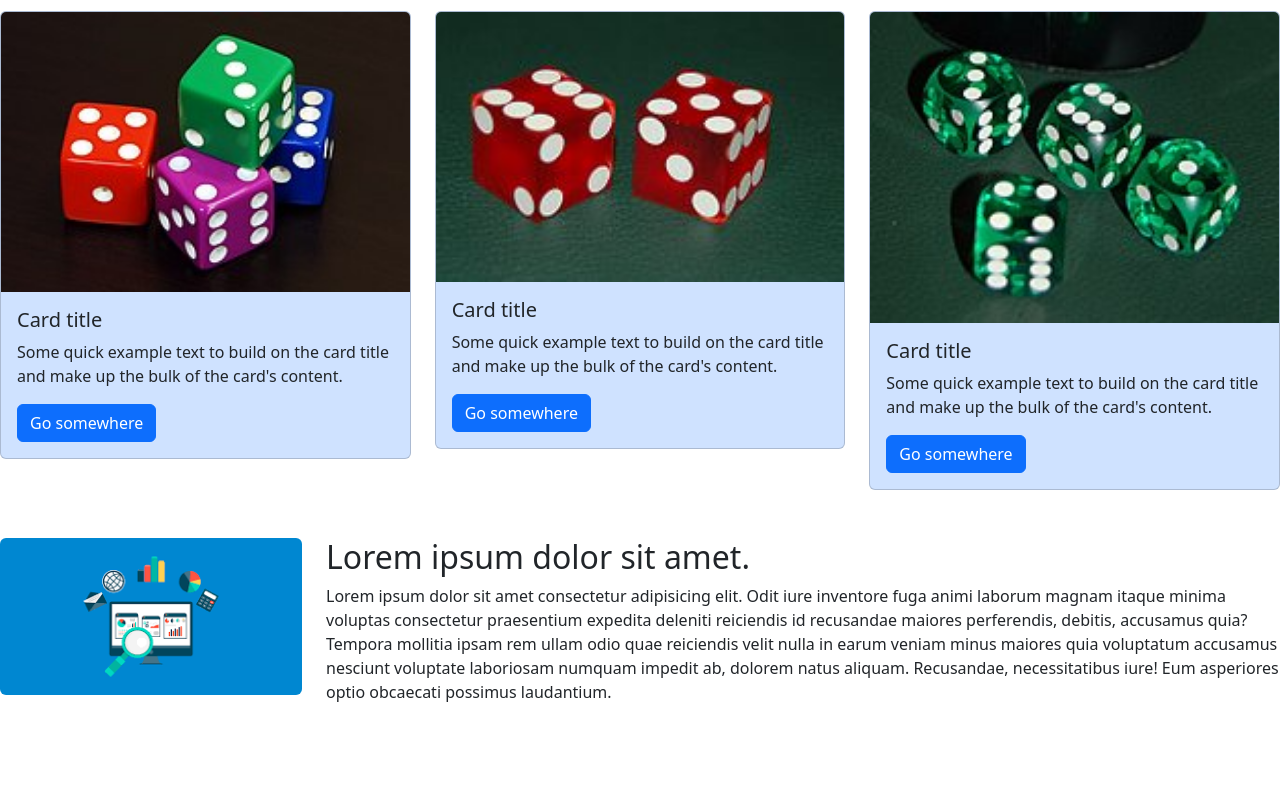
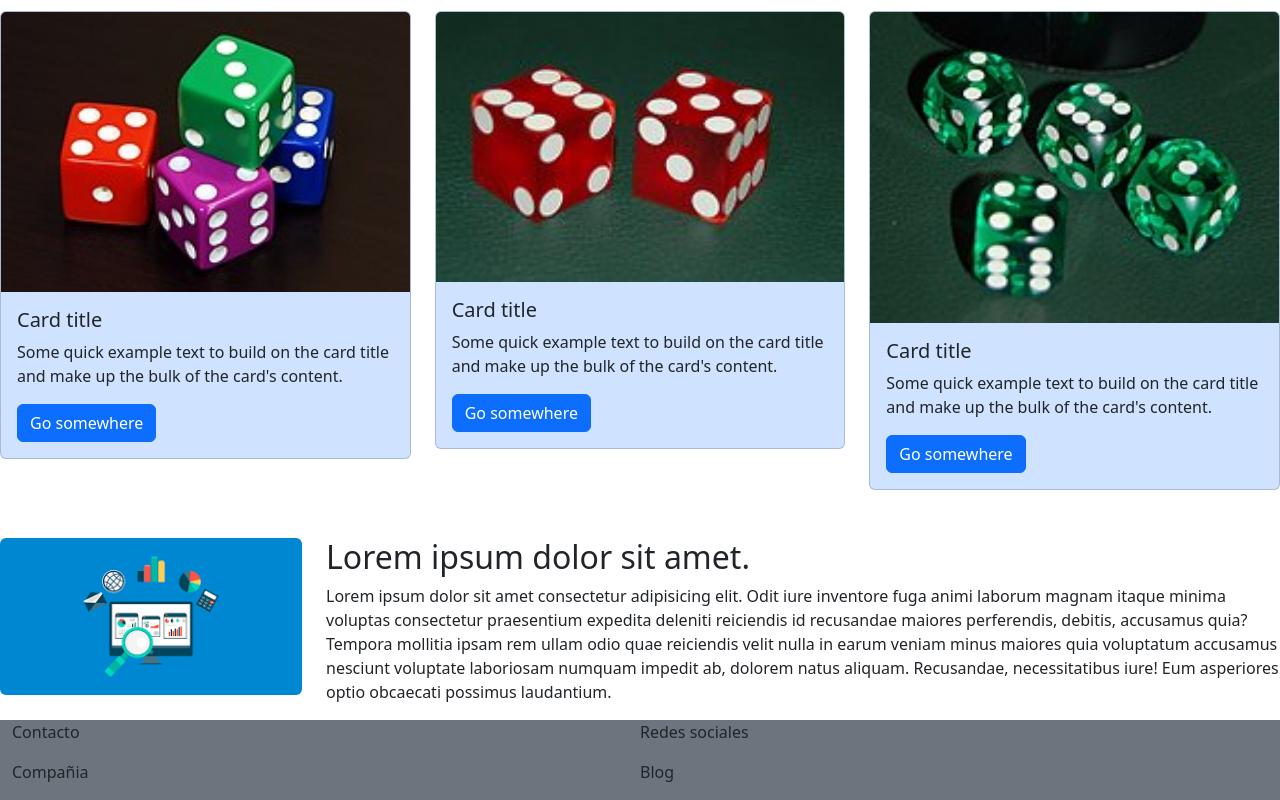
Before and after one commit to cali10/Segunda-pre-entrega-del-proyecto-final, a plain HTML site: page Pages/Index.html in a window 1280 px wide. Shown: the part 1249-2049 px from the top of the page. Before the commit the page ends 1969 px from the top, so only its background shows below. Drawn offline with nearby package versions, Linux system fonts and the light colour scheme.

Commit message:
Agrego footer a la pagina 1

```diff
--- a/Pages/Index.html
+++ b/Pages/Index.html
@@ -337,5 +337,24 @@
         </p>
       </div>
     </div>
+
+    <!-- footer -->
+    <!-- rama footer -->
+    <div class="container-fluid bg-secondary">
+      <div class="row col-12 col-md-12">
+        <div class="col-3 col-md-6">
+          <p>Contacto</p>
+        </div>
+        <div class="col-3 col-md-6">
+          <p>Redes sociales</p>
+        </div>
+        <div class="col-3 col-md-6">
+          <p>Compañia</p>
+        </div>
+        <div class="col-3 col-md-6">
+          <p>Blog</p>
+        </div>
+      </div>
+    </div>
   </body>
 </html>
```
